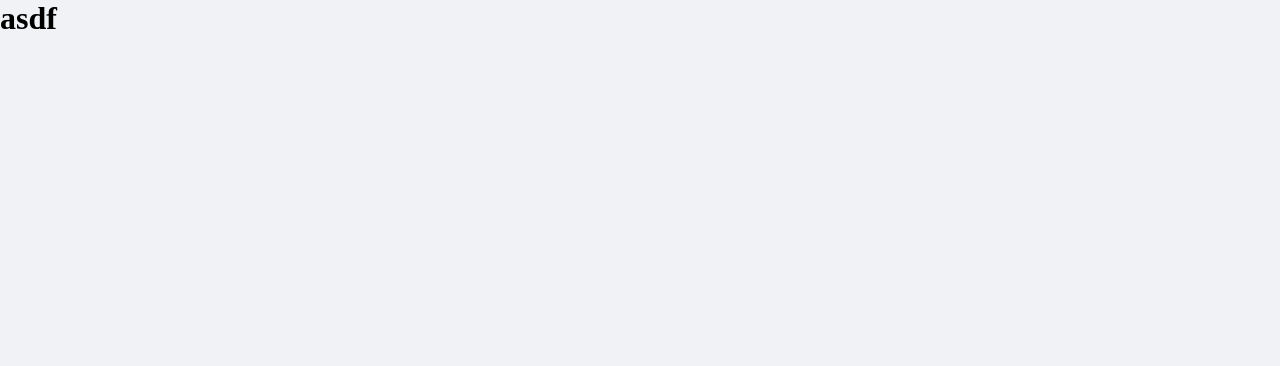
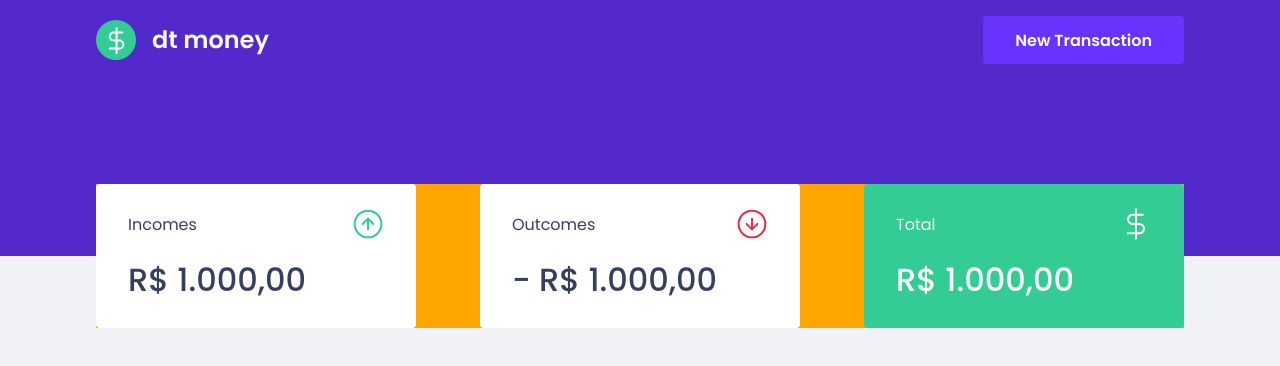
Before and after one commit to Lucasico/dt-money, a React (Create React App) app: page / in a window 1280 px wide. Shown: the top 366 px of the page. Built offline with nearby package versions, Linux system fonts and the light colour scheme.

Commit message:
feat: inclusao dos components/estilos iniciais

```diff
--- a/public/index.html
+++ b/public/index.html
@@ -1,6 +1,12 @@
 <!DOCTYPE html>
 <html lang="en">
   <head>
+    <!--é recomentado que a preconnect da font seja sempre a primeira a ser chamada é 25% em media mais rapido-->
+    <link rel="preconnect" href="https://fonts.gstatic.com" />
+    <link
+      href="https://fonts.googleapis.com/css2?family=Poppins:wght@400;500;600&display=swap"
+      rel="stylesheet"
+    />
     <meta charset="utf-8" />
     <meta name="viewport" content="width=device-width, initial-scale=1" />
     <link rel="shortcut icon" href="favicon.png" type="image/png" />
--- a/src/App.tsx
+++ b/src/App.tsx
@@ -1,10 +1,14 @@
+import { Header } from "./components/Header";
+import { Dashboard } from "./components/Dashboard";
 import { GlobalStyle } from "./styles/global";
 export function App() {
   return (
-    <div className="App">
-      <h1>asdf</h1>
+    <>
       <GlobalStyle />
-    </div>
+
+      <Header />
+      <Dashboard />
+    </>
   );
 }
 
--- /dev/null
+++ b/src/components/Dashboard/index.tsx
@@ -0,0 +1,10 @@
+import { Summary } from "../Summary";
+import { Container } from "./styles";
+
+export function Dashboard() {
+  return (
+    <Container>
+      <Summary />
+    </Container>
+  );
+}
--- /dev/null
+++ b/src/components/Dashboard/styles.ts
@@ -0,0 +1,8 @@
+import styled from "styled-components";
+
+export const Container = styled.main`
+  max-width: 1120px;
+  margin: 0 auto;
+  //top and bottom //left and right
+  padding: 2.5rem 1rem;
+`;
--- /dev/null
+++ b/src/components/Header/index.tsx
@@ -0,0 +1,15 @@
+import logoImg from "../../assets/Logo.svg";
+import { Container, Content } from "./styles";
+
+export function Header() {
+  //sempre primeiro estiliza todos os components em tela, com css e tals
+  //depois constroi a parte funcional
+  return (
+    <Container>
+      <Content>
+        <img src={logoImg} alt="dt money" />
+        <button type="button">New Transaction</button>
+      </Content>
+    </Container>
+  );
+}
--- /dev/null
+++ b/src/components/Header/styles.ts
@@ -0,0 +1,48 @@
+import styled from "styled-components";
+
+export const Container = styled.header`
+  background-color: var(--blue);
+`;
+
+export const Content = styled.div`
+  /**
+  lembrando que 1rem, equivale a ao font size root da tela
+   */
+  display: flex;
+  margin: 0 auto;
+  background-color: var(--blue);
+  max-width: 1120px;
+  //top //left and right //bottom
+  padding: 1rem 1rem 12rem;
+  //vertical
+  align-items: center;
+  //:horizontal
+  justify-content: space-between;
+  @media (max-width: 800px) {
+    flex-direction: column;
+    button {
+      margin-top: 0.5rem;
+      width: 100%;
+    }
+  }
+
+  button {
+    font-size: 1rem;
+    color: #fff;
+    font-weight: bold;
+    background-color: var(--blue-light);
+    //tirando a borda padrão do html
+    border: 0;
+    //top and bottom //left and right
+    padding: 0rem 2rem;
+    border-radius: 0.25rem;
+    // 16 * 3 = 3rem
+    height: 3rem;
+    transition: filter 0.2s;
+
+    &:hover {
+      /* filter: blur(1px); */
+      filter: brightness(0.9);
+    }
+  }
+`;
--- /dev/null
+++ b/src/components/Summary/index.tsx
@@ -0,0 +1,31 @@
+import incomeImg from "../../assets/Entradas.svg";
+import exitImg from "../../assets/Saidas.svg";
+import totalImg from "../../assets/Total.svg";
+import { Container } from "./styles";
+export function Summary() {
+  return (
+    <Container>
+      <div>
+        <header>
+          <p>Incomes</p>
+          <img src={incomeImg} alt="Incomes" />
+        </header>
+        <strong>R$ 1.000,00</strong>
+      </div>
+      <div>
+        <header>
+          <p>Outcomes</p>
+          <img src={exitImg} alt="Outcomes" />
+        </header>
+        <strong>- R$ 1.000,00</strong>
+      </div>
+      <div className="highlight-background">
+        <header>
+          <p>Total</p>
+          <img src={totalImg} alt="Total" />
+        </header>
+        <strong>R$ 1.000,00</strong>
+      </div>
+    </Container>
+  );
+}
--- /dev/null
+++ b/src/components/Summary/styles.ts
@@ -0,0 +1,47 @@
+import styled from "styled-components";
+
+export const Container = styled.div`
+  display: flex;
+  justify-content: space-between;
+  align-items: center;
+  background-color: orange;
+  //espaçamento entre os item
+  //  gap: 2rem;
+  margin-top: -7rem;
+  //telas que vão até 850
+  @media (max-width: 850px) {
+    flex-direction: column;
+    gap: 2rem;
+    div {
+      width: 100%;
+    }
+  }
+  div {
+    min-width: 20rem;
+    background-color: var(--shape);
+    padding: 1.5rem 2rem;
+    border-radius: 0.25rem;
+    color: var(--text-title);
+
+    header {
+      display: flex;
+      align-items: center;
+      justify-content: space-between;
+    }
+
+    strong {
+      //display block faz o elemento se comportar como se fosse uma div
+      //pegando padding, margin,
+      display: block;
+      margin-top: 1rem;
+      font-size: 2rem;
+      font-weight: 500;
+      line-height: 3rem;
+    }
+    //a div que tiver a propriedade classe === highlight-background
+    &.highlight-background {
+      background-color: var(--green);
+      color: #fff;
+    }
+  }
+`;
--- a/src/styles/global.ts
+++ b/src/styles/global.ts
@@ -9,6 +9,7 @@ export const GlobalStyle = createGlobalStyle`
        --text-title: #363F5F;
        --text-body: #969CB3;
        --shape: #FFFFFF;
+       --green: #33CC95;
     }
 
     *{
@@ -38,6 +39,16 @@ export const GlobalStyle = createGlobalStyle`
         -webkit-font-smoothing: antialiased;
     }
 
+    //o input, textearea e button por padrão não importa a font do body
+    body, input, textarea, button{
+        font-family:'Poppins', sans-serif;
+        font-weight:400;
+    }
+
+    h1,h2,h3,h4,h5,h6, strong{
+        font-weight:600;
+    }
+
     button{
         cursor: pointer;
     }
```
Also changed, not shown: src/assets/Saidas.svg (renamed from src/assets/Saídas.svg).
